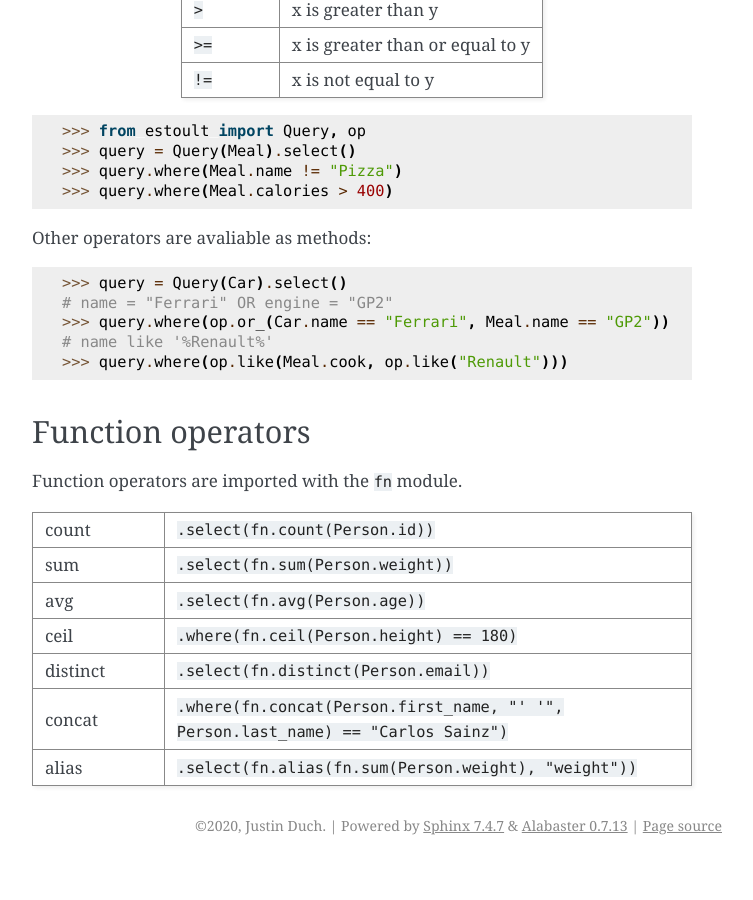
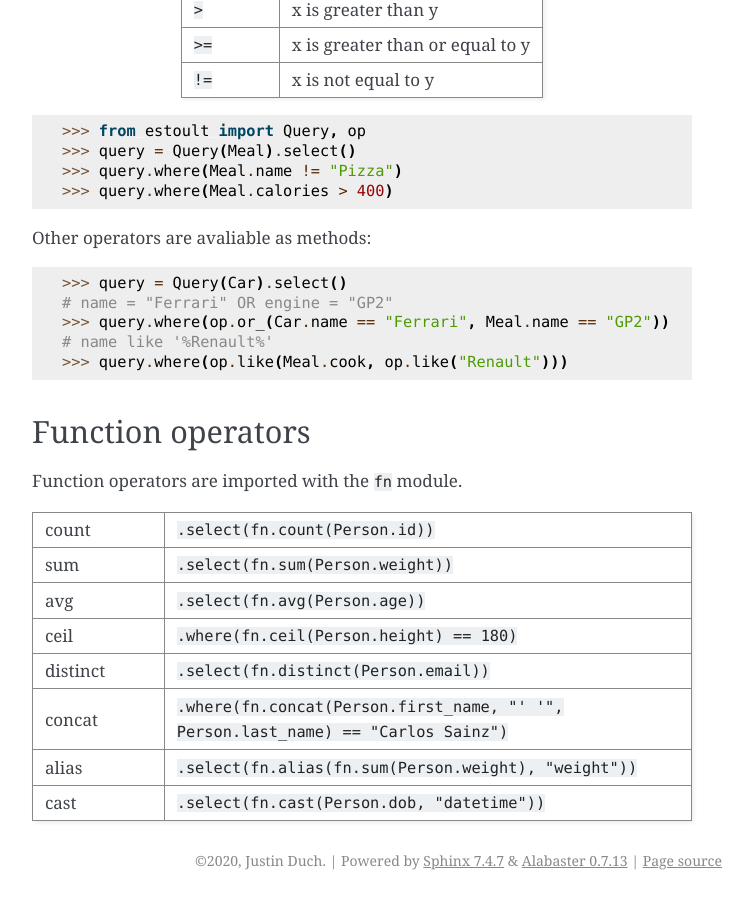
Before and after one commit to halcyonnouveau/estoult, a Sphinx documentation site: the page built from docs/how_tos.rst, in a window 1280 px wide and 900 px high, scrolled down 1447 px. Shown: the whole window, without its empty margins (388-1141 px from the left). Built offline with Sphinx 7.4.7, drawn with Linux system fonts in a browser that asks for light colours; before the commit the page ends 2312 px from its top, so only the background shows below that.

Commit message:
add cast fn

```diff
--- a/docs/how_tos.rst
+++ b/docs/how_tos.rst
@@ -108,3 +108,5 @@ Function operators are imported with the ``fn`` module.
      - ``.where(fn.concat(Person.first_name, "' '", Person.last_name) == "Carlos Sainz")``
    * - alias
      - ``.select(fn.alias(fn.sum(Person.weight), "weight"))``
+   * - cast
+     - ``.select(fn.cast(Person.dob, "datetime"))``
--- a/estoult.py
+++ b/estoult.py
@@ -181,6 +181,10 @@ class fn(metaclass=FunctionMetaclass):
     @staticmethod
     def alias(field, value):
         return FunctionClause(f"{field} as {value}", ())
+
+    @staticmethod
+    def cast(field, value):
+        return FunctionClause(f"cast({field} as {value})", ())
 
     @staticmethod
     def wild(schema):
```
